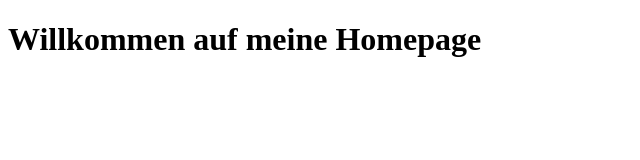
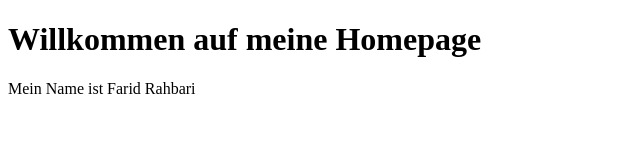
Before and after one commit to faridrahbari/firstproject2, a plain HTML site: page index.html in a window 1280 px wide. Shown: the whole page, without its empty margins (0-640 px from the left). Drawn offline with Linux system fonts and the light colour scheme.

Commit message:
Zweite Version

```diff
--- a/index.html
+++ b/index.html
@@ -6,5 +6,6 @@
 </head>
 <body>
     <h1> Willkommen auf meine Homepage</h1>
+	<p>Mein Name ist Farid Rahbari</p>
 </body>
 </html>
```
Also changed, not shown: index2.htm (added).
